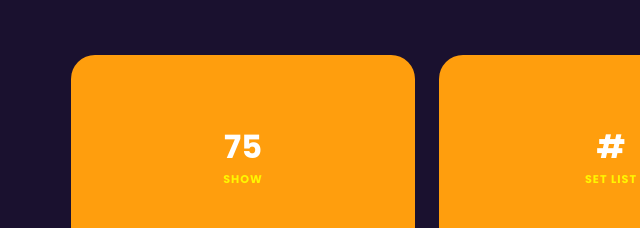
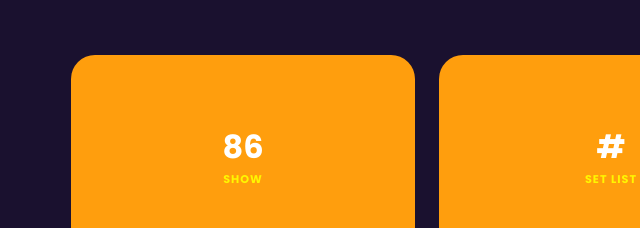
Before and after one commit to januaradhin/Ellatheria, a plain HTML site: page index.html in a window 1280 px wide. Shown: the part 2160-2388 px from the top of the page, 29-669 px from the left. Drawn offline with nearby package versions, Linux system fonts and the light colour scheme; a script that the page names is missing.

Commit message:
update index.html

```diff
--- a/index.html
+++ b/index.html
@@ -226,7 +226,7 @@
                 </div>
                 <div class="data-content">
                         <div class="data-box">
-                                <h1>75</h1>
+                                <h1>86</h1>
                                 <h2>SHOW</h2>
                         </div>
                         <div class="data-box">
```
